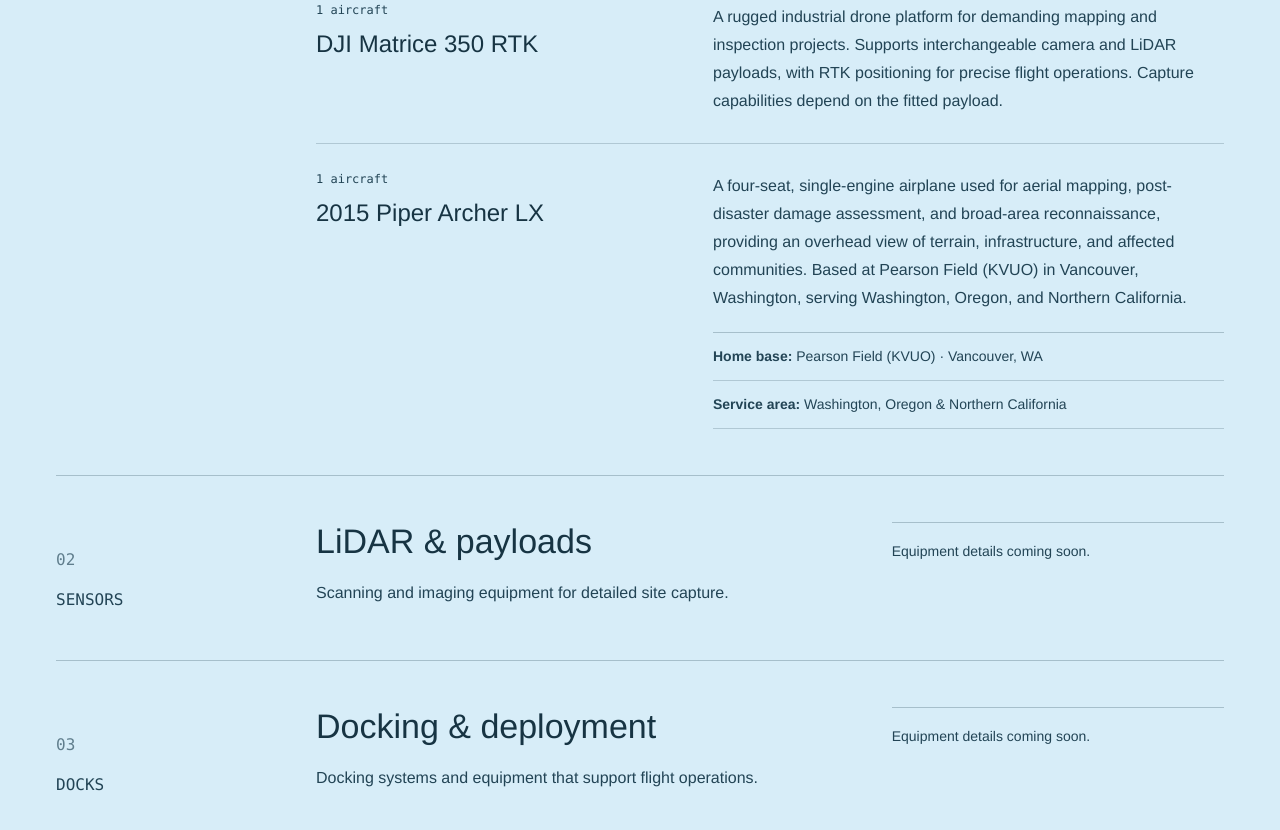
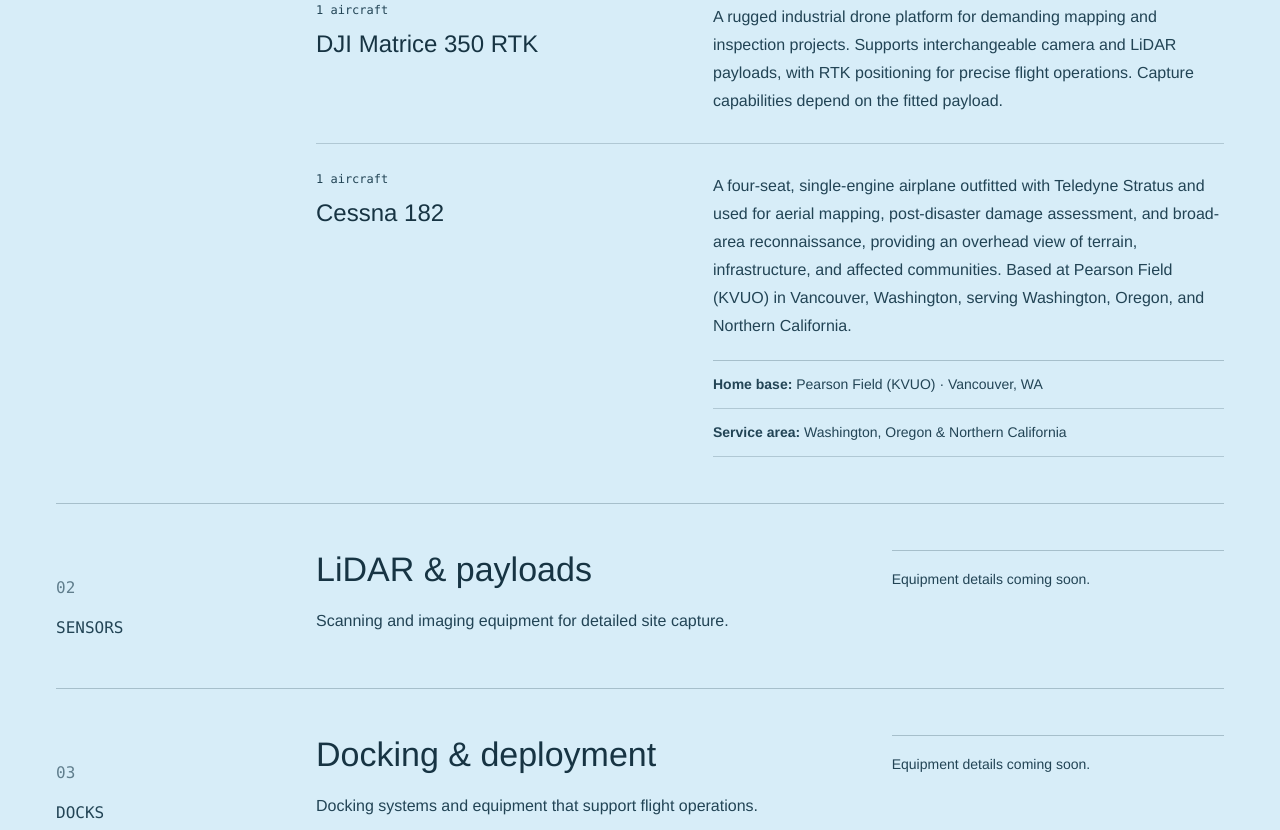
Before and after one commit to jeremedotxyz/liteflite, a website built with Vite: page assets.html in a window 1280 px wide. Shown: the part 1300-2130 px from the top of the page. Built offline with nearby package versions, Linux system fonts and the light colour scheme.

Commit message:
Update fleet aircraft to Cessna 182 outfitted with Teledyne Stratus

```diff
--- a/assets.html
+++ b/assets.html
@@ -4,7 +4,7 @@
     <meta charset="utf-8">
     <meta name="viewport" content="width=device-width, initial-scale=1">
     <meta name="theme-color" content="#224455">
-    <meta name="description" content="Explore the lite flite fleet: drones, a Piper Archer LX, sensors, docking systems, and field equipment for aerial capture, mapping, and inspection.">
+    <meta name="description" content="Explore the lite flite fleet: drones, a Cessna 182, sensors, docking systems, and field equipment for aerial capture, mapping, and inspection.">
     <title>Assets | lite flite</title>
     <link rel="preload" as="image" href="./lite-flite-logo.png">
     <style>
@@ -434,14 +434,14 @@
                 </div>
                 <p>A rugged industrial drone platform for demanding mapping and inspection projects. Supports interchangeable camera and LiDAR payloads, with RTK positioning for precise flight operations. Capture capabilities depend on the fitted payload.</p>
               </section>
-              <section class="fleet-entry" aria-labelledby="piper-heading">
+              <section class="fleet-entry" aria-labelledby="cessna-heading">
                 <div>
                   <span class="asset-quantity">1 aircraft</span>
-                  <h4 id="piper-heading">2015 Piper Archer LX</h4>
+                  <h4 id="cessna-heading">Cessna 182</h4>
                 </div>
                 <div class="aircraft-description">
-                  <p>A four-seat, single-engine airplane used for aerial mapping, post-disaster damage assessment, and broad-area reconnaissance, providing an overhead view of terrain, infrastructure, and affected communities. Based at Pearson Field (KVUO) in Vancouver, Washington, serving Washington, Oregon, and Northern California.</p>
-                  <ul class="scope-list aircraft-base" aria-label="Piper base and service area">
+                  <p>A four-seat, single-engine airplane outfitted with Teledyne Stratus and used for aerial mapping, post-disaster damage assessment, and broad-area reconnaissance, providing an overhead view of terrain, infrastructure, and affected communities. Based at Pearson Field (KVUO) in Vancouver, Washington, serving Washington, Oregon, and Northern California.</p>
+                  <ul class="scope-list aircraft-base" aria-label="Cessna base and service area">
                     <li><strong>Home base:</strong> Pearson Field (KVUO) &middot; Vancouver, WA</li>
                     <li><strong>Service area:</strong> Washington, Oregon &amp; Northern California</li>
                   </ul>
```
